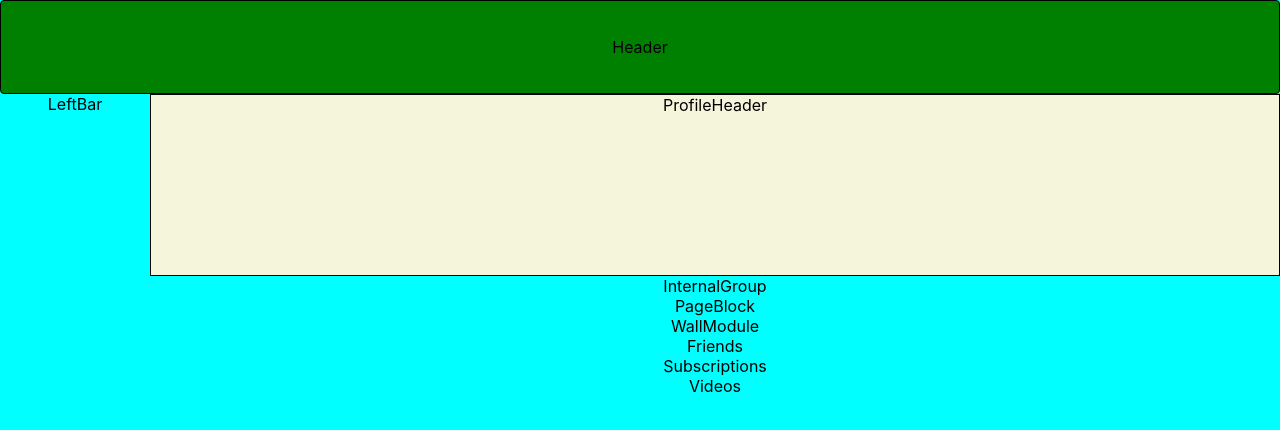
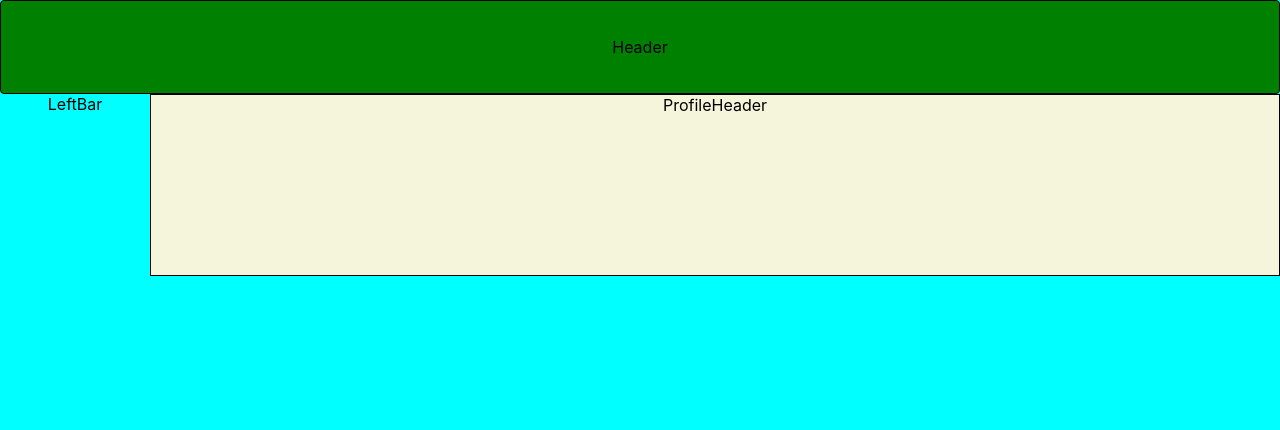
Before and after one commit to PiklzGoodBoy/SocialNetwork, a React (Create React App) app: page / in a window 1280 px wide. Shown: the top 430 px of the page. Built offline with nearby package versions, Linux system fonts and the light colour scheme.

Commit message:
ProfileWell

```diff
--- a/src/components/Body/ProfileWrapper/ProfileLayoutSplit/ProfileLayoutSplit.jsx
+++ b/src/components/Body/ProfileWrapper/ProfileLayoutSplit/ProfileLayoutSplit.jsx
@@ -2,27 +2,12 @@ import React from 'react'
 import style from './ProfileLayoutSplit.module.css'
 
 const ProfileLayoutSplit = () => {
-  return (
-    <div>
-    <div className={style.SplitCol}>
-        <div>InternalGroup</div>
-        <div className={style.WallLegasy}>
-            <div>PageBlock</div>
-            <div>WallModule</div>
+    return (
+        <div className={style.ProfileLayoutSplit}>
+
+
         </div>
-    </div>
-    <div className={style.ScrollStickyWrapper}>
-        <div className={style.ProfileFriends}>
-            Friends
-        </div>
-        <div className={style.ProfileSubscriptions}>
-            Subscriptions
-        </div>
-        <div className={style.ProfileVideos}>
-            Videos
-        </div>
-    </div>
-</div>  )
+    )
 }
 
 export default ProfileLayoutSplit
```
Also changed, not shown: src/components/Body/ProfileWrapper/ProfileLayoutSplit/ProfileWell/ProfileWell.jsx (+8 -1 lines).
